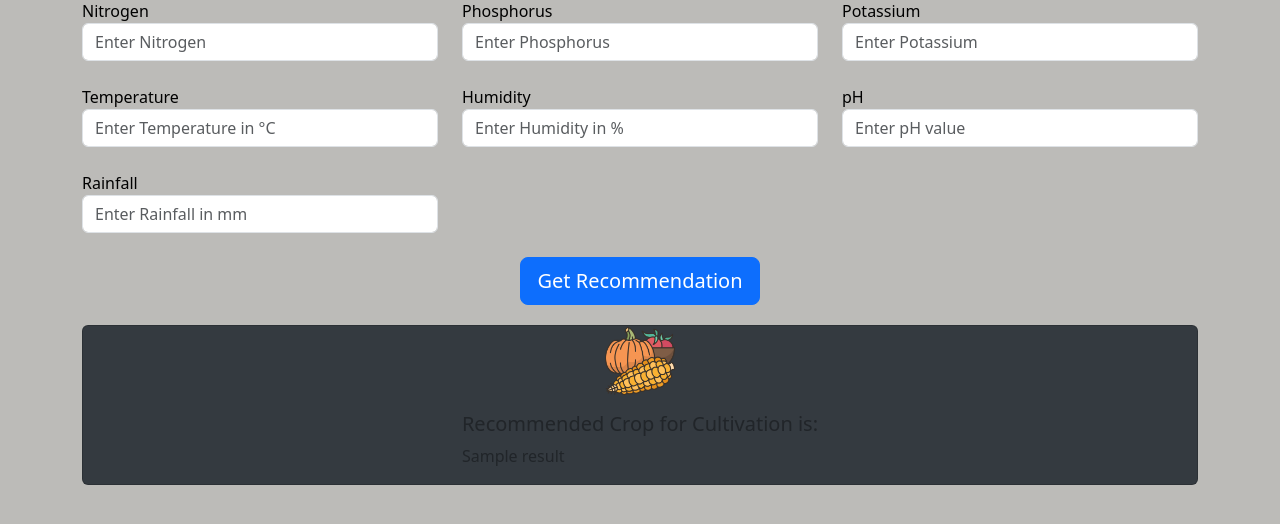
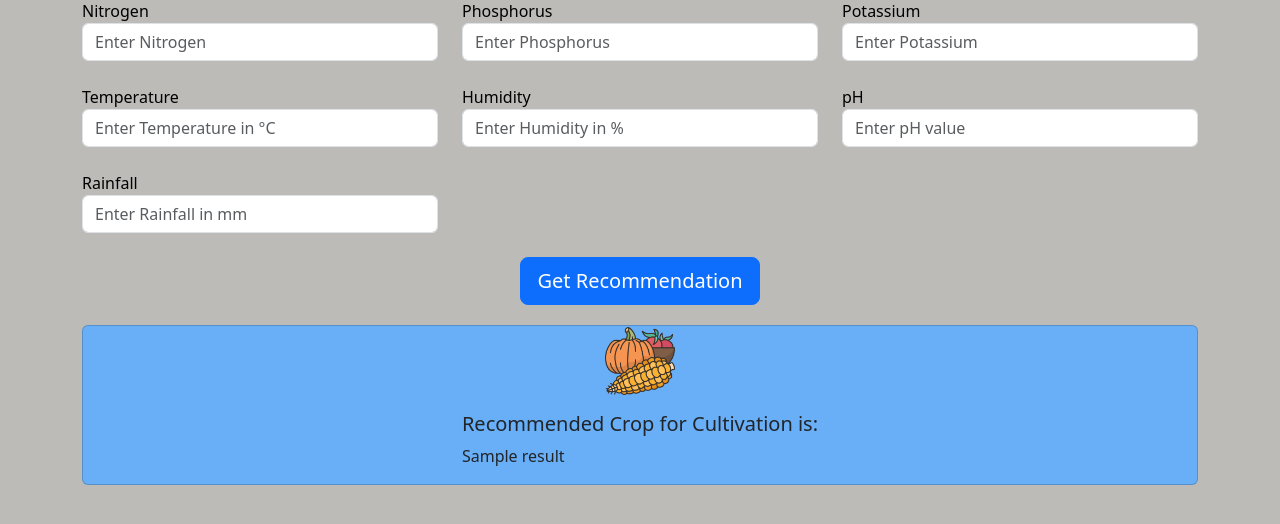
Before and after one commit to vishalbainade/Crop_recommender_using_ML, a Flask app: template templates/index.html in a window 1280 px wide. Shown: the part 129-653 px from the top of the page. Run offline with Flask 3, Linux system fonts and the light colour scheme; the template is opened without the code that fills it: most values are stand-ins (such as "Sample title", 1, 10 or a date in 2020); parts of the project's set-up code (start-up, migrations or seed data) failed here and were passed over.

Commit message:
index.html

```diff
--- a/templates/index.html
+++ b/templates/index.html
@@ -31,7 +31,7 @@
         flex-direction: column;
         align-items: center;
         transition: transform 0.5s;
-        background: #343a40; /* Default dark background for card */
+        background: #68aff7; /* Default dark background for card */
       }
       .card img {
         width: 70px;
```
